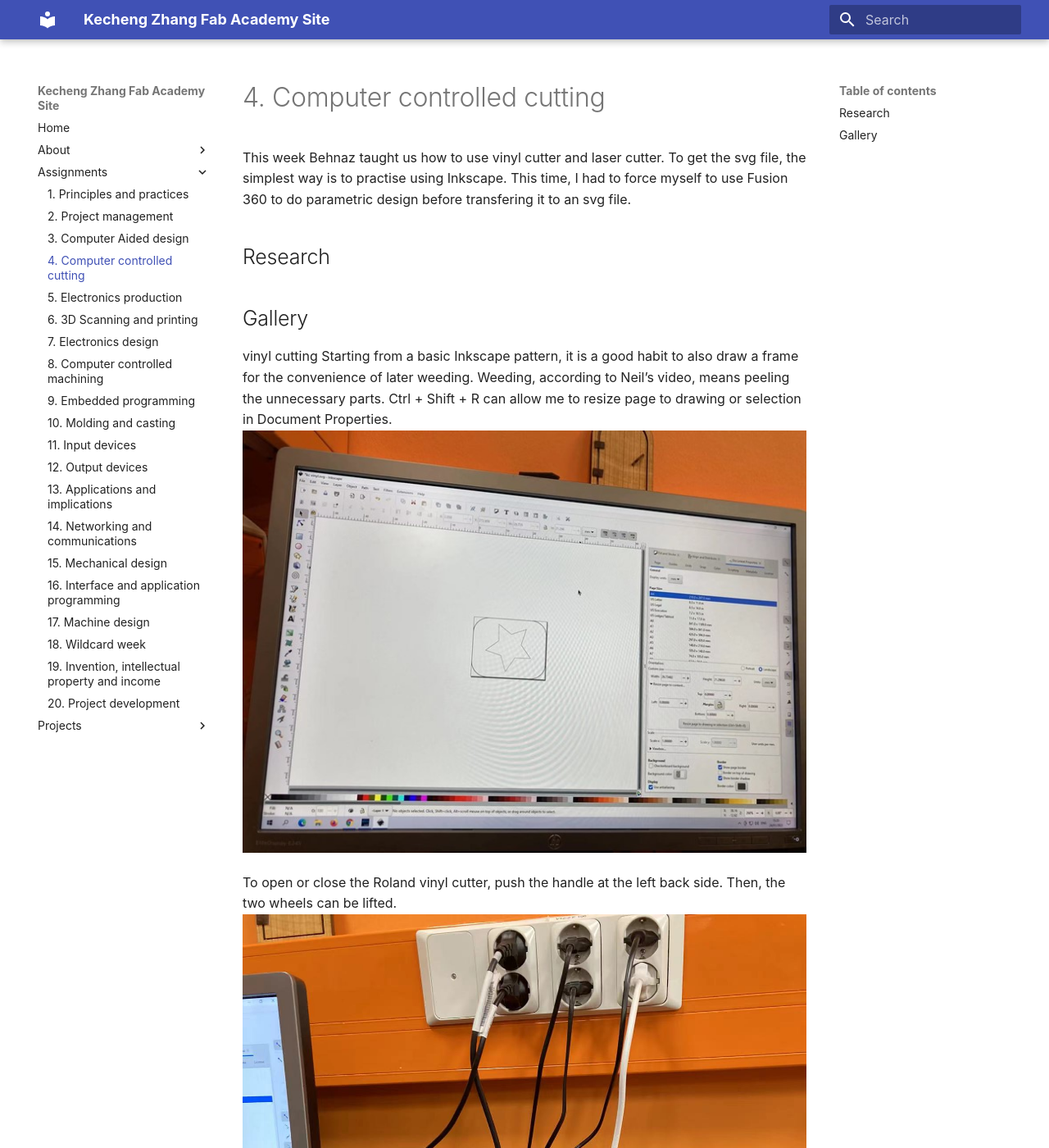
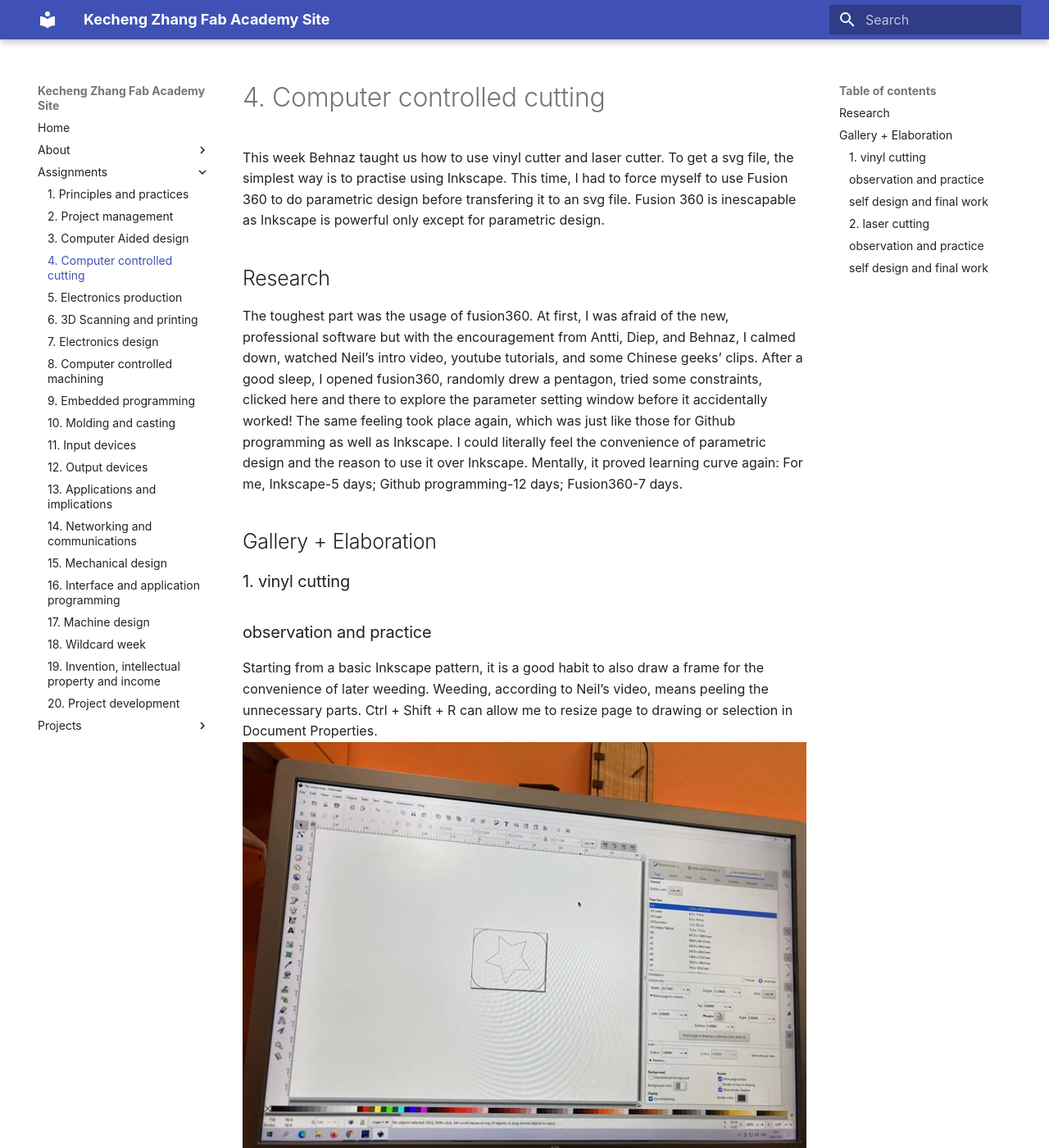
Before and after one commit to kecheeng/example-repository, an MkDocs documentation site: the page built from _docs/assignments/week04.md, in a window 1280 px wide and 1400 px high. Shown: the whole window at 82% size. Built offline with MkDocs 1.6.1 and Material for MkDocs 9.7.7, drawn with Linux system fonts in a browser that asks for light colours; some of the changed text lies outside the part shown.

```diff
--- a/_docs/assignments/week04.md
+++ b/_docs/assignments/week04.md
@@ -1,13 +1,14 @@
 # 4. Computer controlled cutting
 
-This week Behnaz taught us how to use vinyl cutter and laser cutter. To get the svg file, the simplest way is to practise using Inkscape. This time, I had to force myself to use Fusion 360 to do parametric design before transfering it to an svg file.
+This week Behnaz taught us how to use vinyl cutter and laser cutter. To get a svg file, the simplest way is to practise using Inkscape. This time, I had to force myself to use Fusion 360 to do parametric design before transfering it to an svg file. Fusion 360 is inescapable as Inkscape is powerful only except for parametric design.
 
 
 ## Research
+The toughest part was the usage of fusion360. At first, I was afraid of the new, professional software but with the encouragement from Antti, Diep, and Behnaz, I calmed down, watched Neil's intro video, youtube tutorials, and some Chinese geeks' clips. After a good sleep, I opened fusion360, randomly drew a pentagon, tried some constraints, clicked here and there to explore the parameter setting window before it accidentally worked! The same feeling took place again, which was just like those for Github programming as well as Inkscape. I could literally feel the convenience of parametric design and the reason to use it over Inkscape. Mentally, it proved learning curve again: For me, Inkscape-5 days; Github programming-12 days; Fusion360-7 days.
 
-
-## Gallery
-vinyl cutting
+## Gallery + Elaboration
+###1. vinyl cutting
+### observation and practice
 Starting from a basic Inkscape pattern, it is a good habit to also draw a frame for the convenience of later weeding. Weeding, according to Neil's video, means peeling the unnecessary parts. Ctrl + Shift + R can allow me to resize page to drawing or selection in Document Properties.
 ![](../images/vp1.jpg)
 
@@ -26,7 +27,25 @@ It is a must to place the vinyl paper between the two wheels. The wheels must al
 ![](../images/vp10.jpg)
 ![](../images/vp11.jpg)
 
-laser cutting
+### self design and final work
+Without much talk, I got a panda bear svg file from the Internet, added a frame in Inkscape, exported it to Roland Cutstudio, made 3 sizes, then set up the cutter (mode: edge) as in the observation session.
+![](../images/vd1.jpg)
+
+I used black vinyl as panda bear fur is a combination of white and black.
+![](../images/vd2.jpg)
+
+When it came to weeding (peeling), Diep asked about how to define which parts to leave. To be honest, I had the same concern the day before. My friend who knows seal cutting comforted me that it is my justification of positive and negative effects. Therefore, you can see that on the left side, the little pattern was the residual that I didnt need simply because I knew the color distribution of panda. Also, as you can see, the larger the sticker is (mine largest size was 70mm), the easier to weed and to allow more complicated line designs.
+![](../images/vd3.jpg)
+
+After weeding, I got the stickers I needed. How to transfer them? Transfering sheet was helpful. Press it hard to the work, lift then get the usable stickers. Be careful since the panda show their skicky sides to me.
+![](../images/vd4.jpg)
+
+The final work looks great. The sticky side was quite strong. Also, the rough side seems durable.
+![](../images/vd5.jpg)
+
+
+###2. laser cutting
+### observation and practice
 ![](../images/lcp1.jpg)
 ![](../images/lcp2.jpg)
 ![](../images/lcp3.jpg)
@@ -41,3 +60,5 @@ laser cutting
 ![](../images/lcp11.jpg)
 ![](../images/lcp12.jpg)
 ![](../images/lcp13.jpg)
+
+### self design and final work
```
Also changed, not shown: _docs/images/vd1.jpg (added), _docs/images/vd2.jpg (added), _docs/images/vd3.jpg (added), _docs/images/vd4.jpg (added), _docs/images/vd5.jpg (added), 1 other file.
